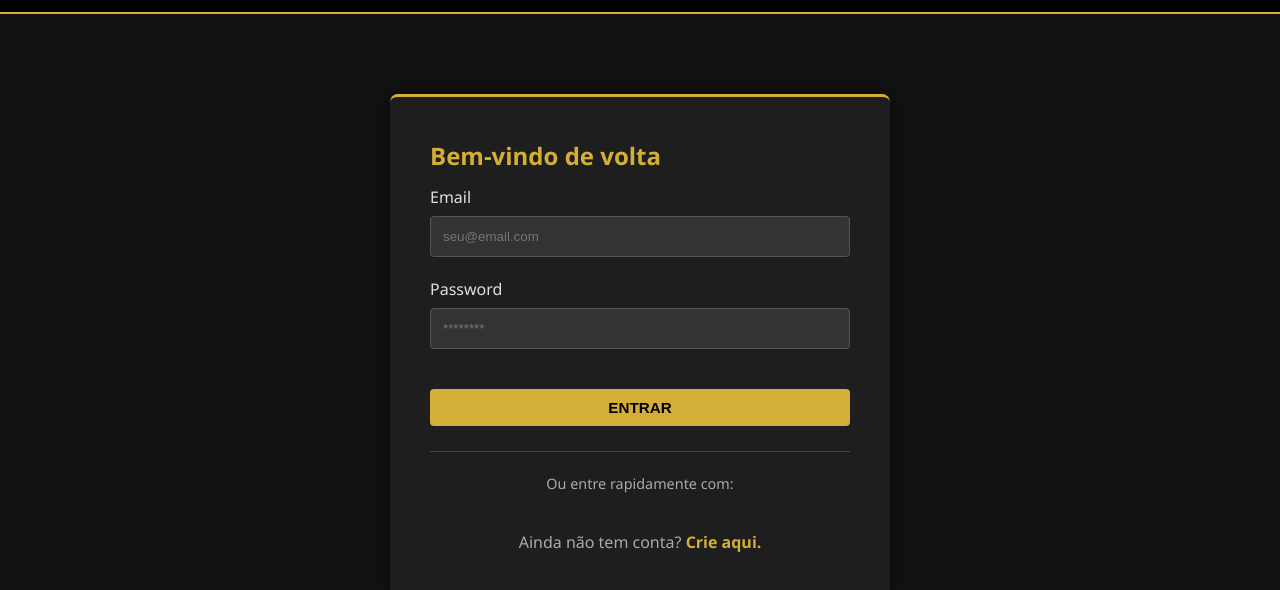
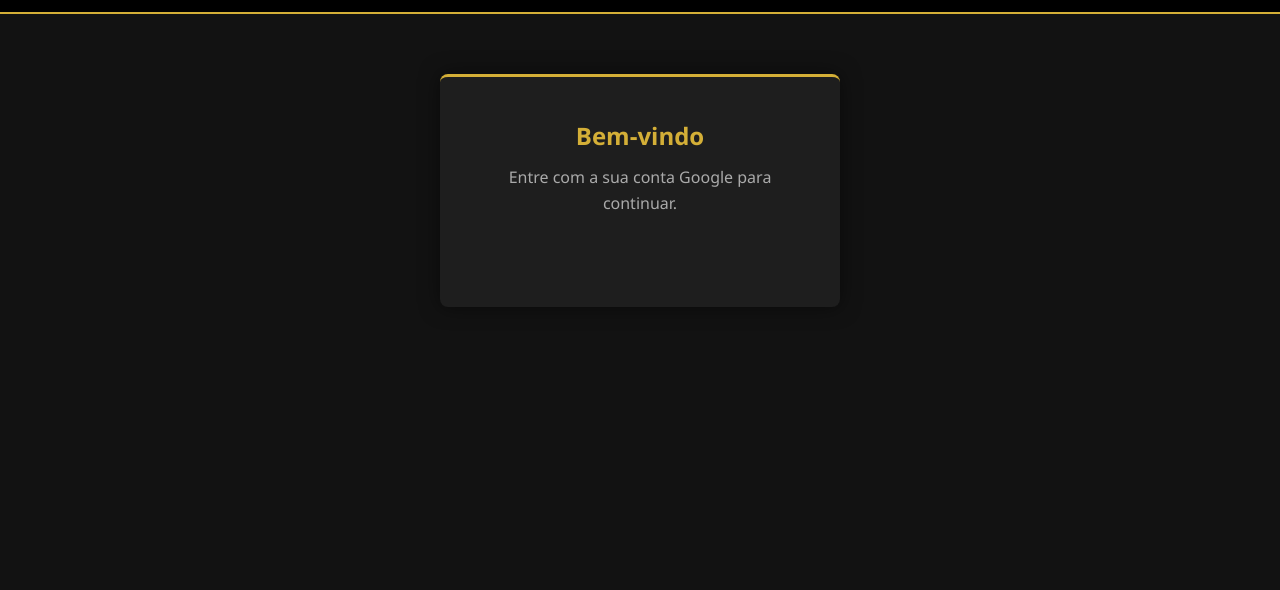
Before and after one commit to duaz24/RoyalDrive_, a website: page RoyalDrive-main/public/login.html in a window 1280 px wide. Shown: the part 64-654 px from the top of the page. Drawn offline with Linux system fonts and the light colour scheme.

Commit message:
Update login.html

```diff
--- a/RoyalDrive-main/public/login.html
+++ b/RoyalDrive-main/public/login.html
@@ -6,7 +6,6 @@
     <title>Login - RoyalDrive</title>
     <link rel="icon" type="image/png" href="/favicon.png">
     <link rel="stylesheet" href="style.css">
-
     <script src="https://accounts.google.com/gsi/client" async defer></script>
 </head>
 <body>
@@ -15,30 +14,13 @@
         <h1 onclick="window.location.href='/'" style="cursor: pointer;">👑 RoyalDrive</h1>
     </header>
 
-    <div class="login-container">
-        <h2>Bem-vindo de volta</h2>
+    <div class="login-container" style="text-align: center; max-width: 400px; margin: 60px auto; padding: 40px;">
+        <h2>Bem-vindo</h2>
+        <p style="color: #aaa; margin-bottom: 30px;">Entre com a sua conta Google para continuar.</p>
 
-        <form id="loginForm">
-            <label for="email">Email</label>
-            <input type="email" id="email" placeholder="seu@email.com" required>
+        <div id="googleBtn" style="display: flex; justify-content: center; margin-bottom: 20px;"></div>
 
-            <label for="password">Password</label>
-            <input type="password" id="password" placeholder="********" required>
-
-            <button type="submit" class="btn" style="width: 100%; margin-top: 20px;">ENTRAR</button>
-        </form>
-
-        <div style="margin-top: 25px; text-align: center; border-top: 1px solid #444; padding-top: 20px;">
-            <p style="color: #aaa; margin-bottom: 15px; font-size: 0.9em;">Ou entre rapidamente com:</p>
-
-            <div id="googleBtn" style="display: flex; justify-content: center;"></div>
-        </div>
-
-        <p style="margin-top: 20px; text-align: center; color: #aaa;">
-            Ainda não tem conta? <a href="registar.html" style="color: #d4af37; font-weight: bold;">Crie aqui.</a>
-        </p>
-
-        <p id="mensagem-erro" style="color: #ff6b6b; text-align: center; display: none; margin-top: 10px;"></p>
+        <p id="mensagem-erro" style="color: #ff6b6b; display: none; margin-top: 20px; font-size: 0.9em;"></p>
     </div>
 
     <script src="login.js"></script>
```
